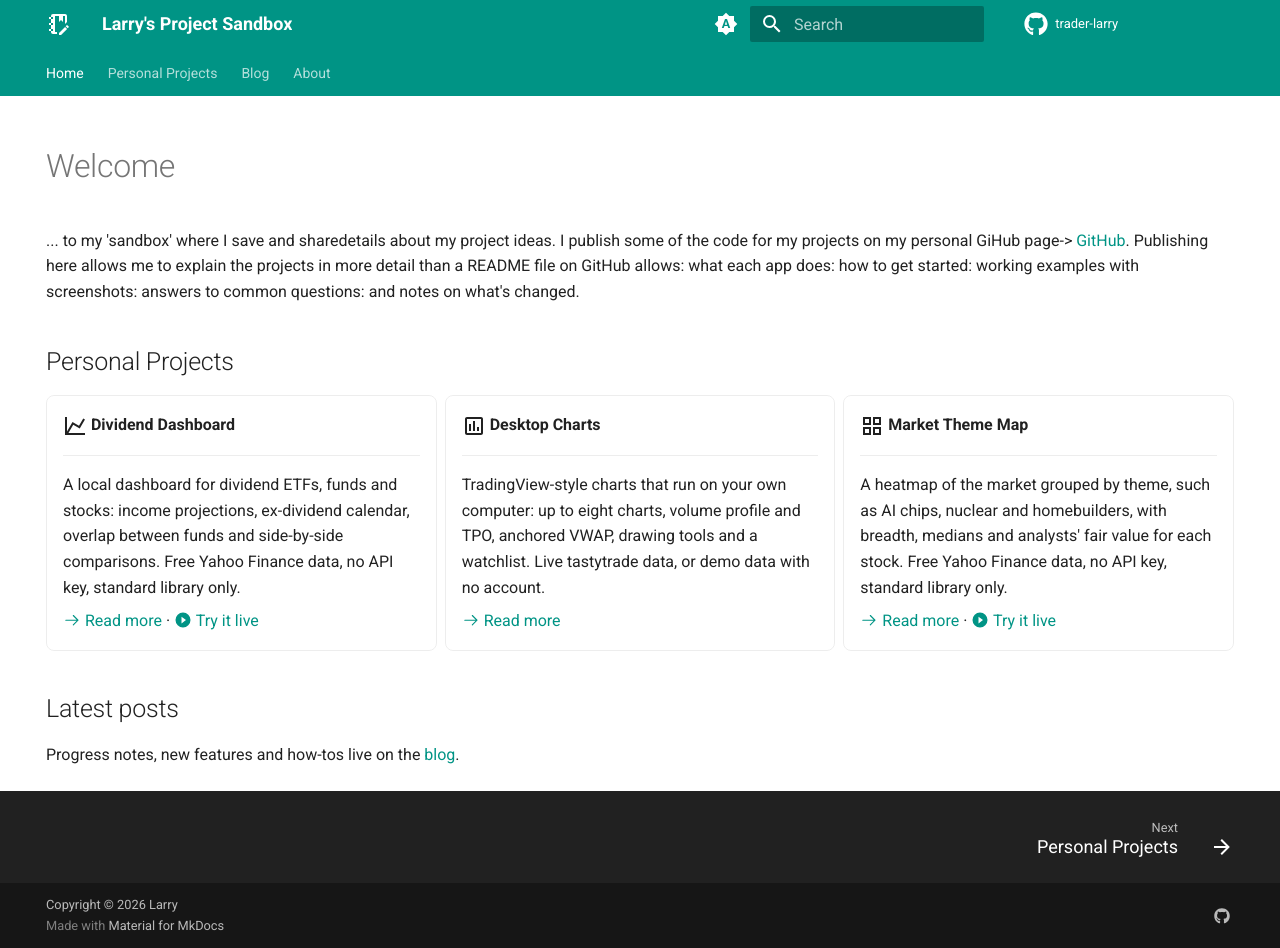
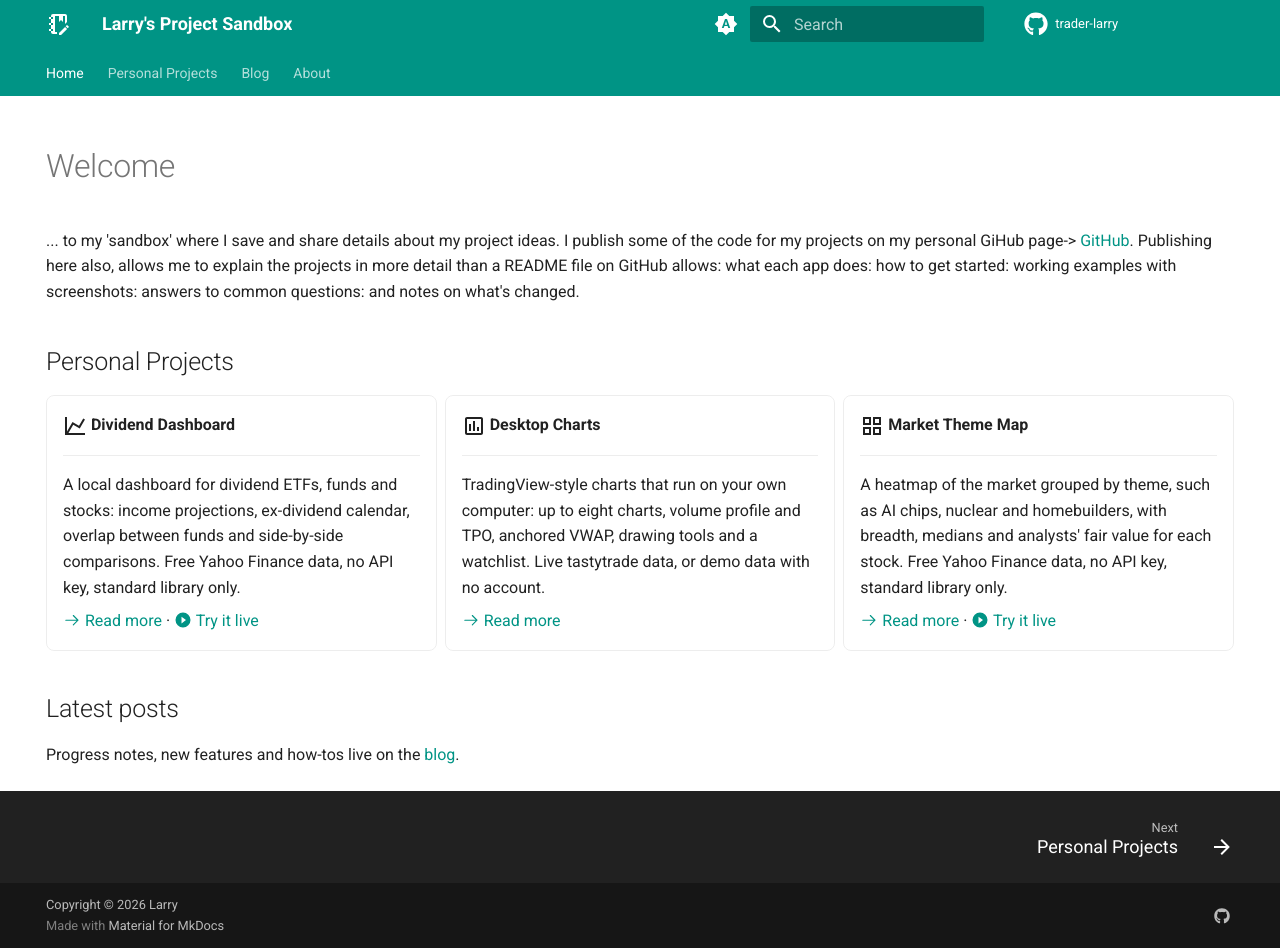
Before and after one commit to trader-larry/trader-larry.github.io, an MkDocs documentation site: the page built from docs/index.md, in a window 1280 px wide and 948 px high. Built offline with MkDocs 1.6.1 and Material for MkDocs 9.7.7, drawn with Linux system fonts in a browser that asks for light colours.

Commit message:
edietd welcome

```diff
--- a/docs/index.md
+++ b/docs/index.md
@@ -6,8 +6,8 @@ hide:
 
 # Welcome
 
-... to my 'sandbox' where I save and sharedetails about my project ideas. I publish some of the code for my projects on my personal GiHub page->
-[GitHub](https://github.com/trader-larry){ target=_blank rel=noopener }. Publishing here allows me to explain the projects in more detail than a README file on GitHub allows: what each app does: how to get started: working
+... to my 'sandbox' where I save and share details about my project ideas. I publish some of the code for my projects on my personal GiHub page->
+[GitHub](https://github.com/trader-larry){ target=_blank rel=noopener }. Publishing here also, allows me to explain the projects in more detail than a README file on GitHub allows: what each app does: how to get started: working
 examples with screenshots: answers to common questions: and notes on what's changed.
 
 ## Personal Projects
```
